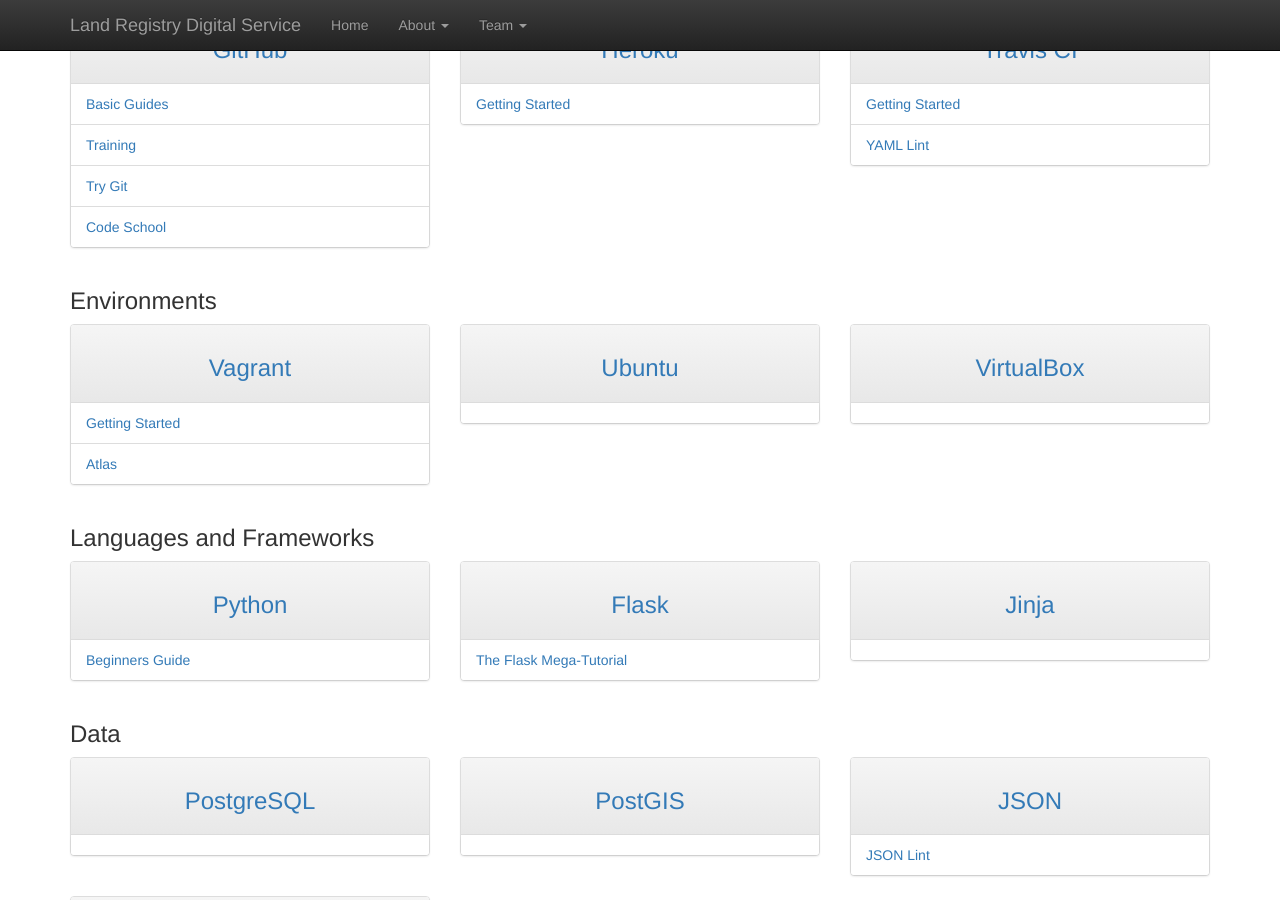
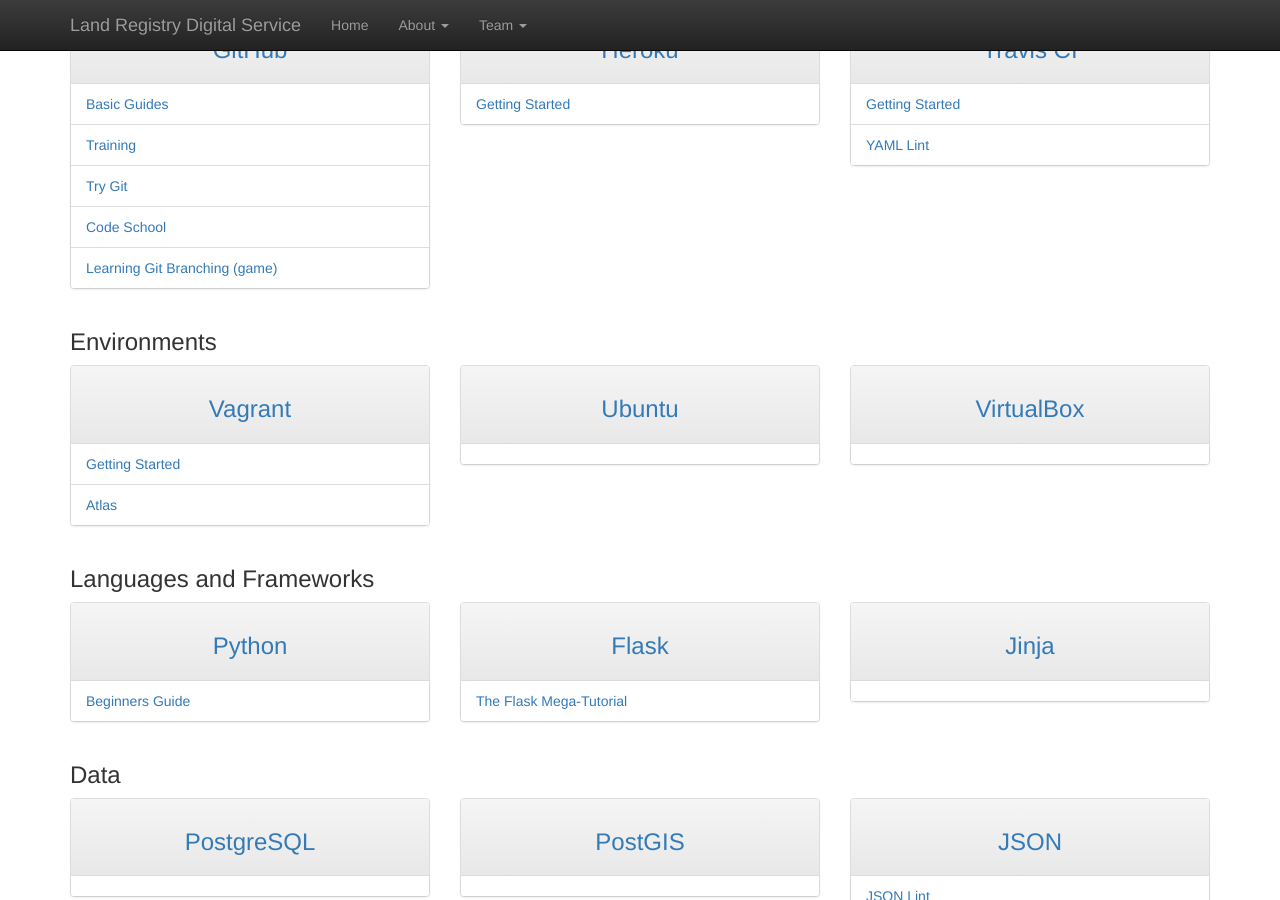
Before and after one commit to ztrelease/landregistry.github.io, a Jekyll site: the page built from resources.html, in a window 1280 px wide and 900 px high, scrolled down 411 px. Built offline with Jekyll 4.4.1, drawn with Linux system fonts in a browser that asks for light colours; nearby versions of some CDN libraries.

Commit message:
Adding new git link

```diff
--- a/resources.html
+++ b/resources.html
@@ -22,6 +22,7 @@
         <li class="list-group-item"><a href="https://training.github.com/">Training</a></li>
         <li class="list-group-item"><a href="https://try.github.io/levels/1/challenges/1">Try Git</a></li>
         <li class="list-group-item"><a href="https://www.codeschool.com/paths/git">Code School</a></li>
+        <li class="list-group-item"><a href="http://pcottle.github.io/learnGitBranching/">Learning Git Branching (game)</a></li>
       </ul>
     </div>
   </div>
```
